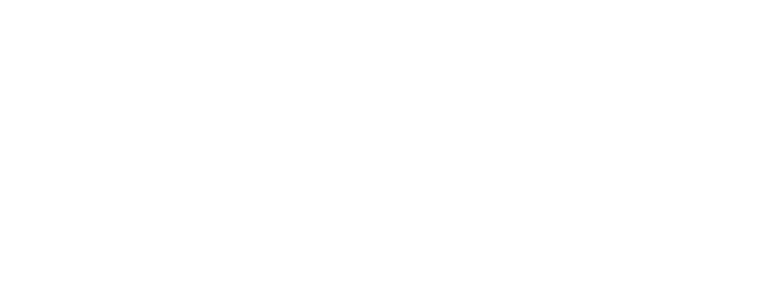
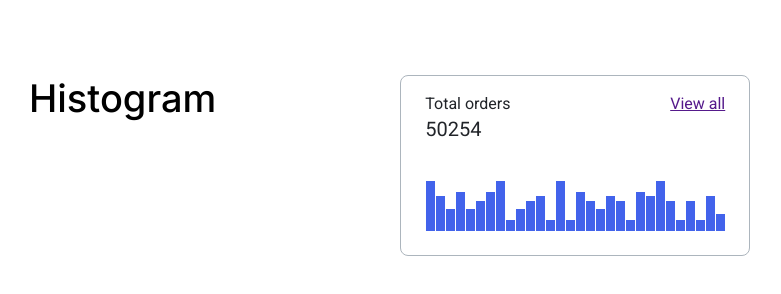
Before and after one commit to js-tasks-ru/htmlcss-20210513_bygermina, a website: page 04-lection2/01-histogram/index.html in a window 1280 px wide. Shown: the whole page, without its empty margins (136-917 px from the left). Drawn offline with Linux system fonts and the light colour scheme.

Commit message:
add histogram add nav and flex cards

```diff
--- a/04-lection2/01-histogram/histogram.css
+++ b/04-lection2/01-histogram/histogram.css
@@ -0,0 +1,68 @@
+.histogram {
+  font-family: 'Inter', sans-serif;
+  font-size: 16px;
+  line-height: 24px;
+
+  border: 1px solid var(--grey-3);
+  box-sizing: border-box;
+  border-radius: 8px;
+  padding: 16px 24px 24px;
+  display: flex;
+  flex-direction: column;
+}
+
+.histogram__counter {
+  color: var(--black);
+}
+
+.histogram__counter-content {
+  font-size: 20px;
+  line-height: 26px;
+}
+
+.histogram__header {
+  display: flex;
+  justify-content: space-between;
+}
+
+.histogram__content {
+  display: flex;
+  margin-top: 39px;
+  height: 50px;
+}
+
+.histogram__content-column {
+  width: 9px;
+  height: 100%;
+  align-self: flex-end;
+  margin: 0.5px;
+  background-color: var(--blue);
+}
+
+.histogram__link {
+  color: var(--blue);
+}
+
+.histogram__content-height22 {
+  height: 22%;
+}
+
+.histogram__content-height34 {
+  height: 34%;
+}
+
+.histogram__content-height44 {
+  height: 44%;
+}
+
+.histogram__content-height60 {
+  height: 60%;
+}
+
+.histogram__content-height70 {
+  height: 70%;
+}
+
+.histogram__content-height78 {
+  height: 78%;
+}
--- a/04-lection2/01-histogram/index.html
+++ b/04-lection2/01-histogram/index.html
@@ -4,8 +4,72 @@
     <head>
         <link rel="stylesheet" href="../../assets/css/main.css">
         <link rel="stylesheet" href="./histogram.css">
+        <style>
+            .card {
+                display: flex;
+            }
+
+            .card__title {
+                font-family: 'Inter', sans-serif;
+                font-weight: 500;
+                font-size: 38px;
+                margin: 0px 184px 0px 165px;
+            }
+
+            .card__histogram {
+                margin-top: 75px;
+            }
+        </style>
+
     </head>
     <body>
+        <div class="card card__histogram">
+            <h2 class="card__title">Histogram</h2>
+            <div class="histogram">
+                <div class="histogram__header">
+                    <div class="histogram__counter">
+                        <div class="histogram__counter-name">Total orders</div>
+                        <div class="histogram__counter-content">50254</div>
+                    </div>
+                    <div classs="histogram__link">
+                        <a href="">View all</a>
+                    </div>
+                </div>
+                <div class="histogram__content">
+                    <span class="histogram__content-column"></span>
+                    <span class="histogram__content-column histogram__content-height70"></span>
+                    <span class="histogram__content-column histogram__content-height44"></span>
+                    <span class="histogram__content-column histogram__content-height78"></span>
+                    <span class="histogram__content-column histogram__content-height44"></span>
+                    <span class="histogram__content-column histogram__content-height60"></span>
+                    <span class="histogram__content-column histogram__content-height78"></span>
+                    <span class="histogram__content-column"></span>
+                    <span class="histogram__content-column histogram__content-height22"></span>
+                    <span class="histogram__content-column histogram__content-height44"></span>
 
+                    <span class="histogram__content-column histogram__content-height60"></span>
+                    <span class="histogram__content-column histogram__content-height70"></span>
+                    <span class="histogram__content-column histogram__content-height22"></span>
+                    <span class="histogram__content-column"></span>
+                    <span class="histogram__content-column histogram__content-height22"></span>
+                    <span class="histogram__content-column histogram__content-height78"></span>
+                    <span class="histogram__content-column histogram__content-height60"></span>
+                    <span class="histogram__content-column histogram__content-height44"></span>
+                    <span class="histogram__content-column histogram__content-height70"></span>
+                    <span class="histogram__content-column histogram__content-height60"></span>
+
+                    <span class="histogram__content-column histogram__content-height22"></span>
+                    <span class="histogram__content-column histogram__content-height78"></span>
+                    <span class="histogram__content-column histogram__content-height70"></span>
+                    <span class="histogram__content-column"></span>
+                    <span class="histogram__content-column histogram__content-height60"></span>
+                    <span class="histogram__content-column histogram__content-height22"></span>
+                    <span class="histogram__content-column histogram__content-height60"></span>
+                    <span class="histogram__content-column histogram__content-height22"></span>
+                    <span class="histogram__content-column  histogram__content-height70"></span>
+                    <span class="histogram__content-column histogram__content-height34"></span>
+                </div>
+            </div>
+        </div>
     </body>
 </html>
--- a/assets/css/header.css
+++ b/components/header/header.css
@@ -10,3 +10,9 @@
   margin-bottom: 0;
   margin-top: 40px;
 }
+
+.header__container {
+  display: flex;
+  justify-content: space-between;
+  align-items: center;
+}
```
Also changed, not shown: components/nav/nav.css (added, +13 -0 lines), components/preview-flex/preview-flex.css (added, +19 -0 lines), index.html (+36 -5 lines), components/footer/footer.css (renamed from assets/css/footer.css).
